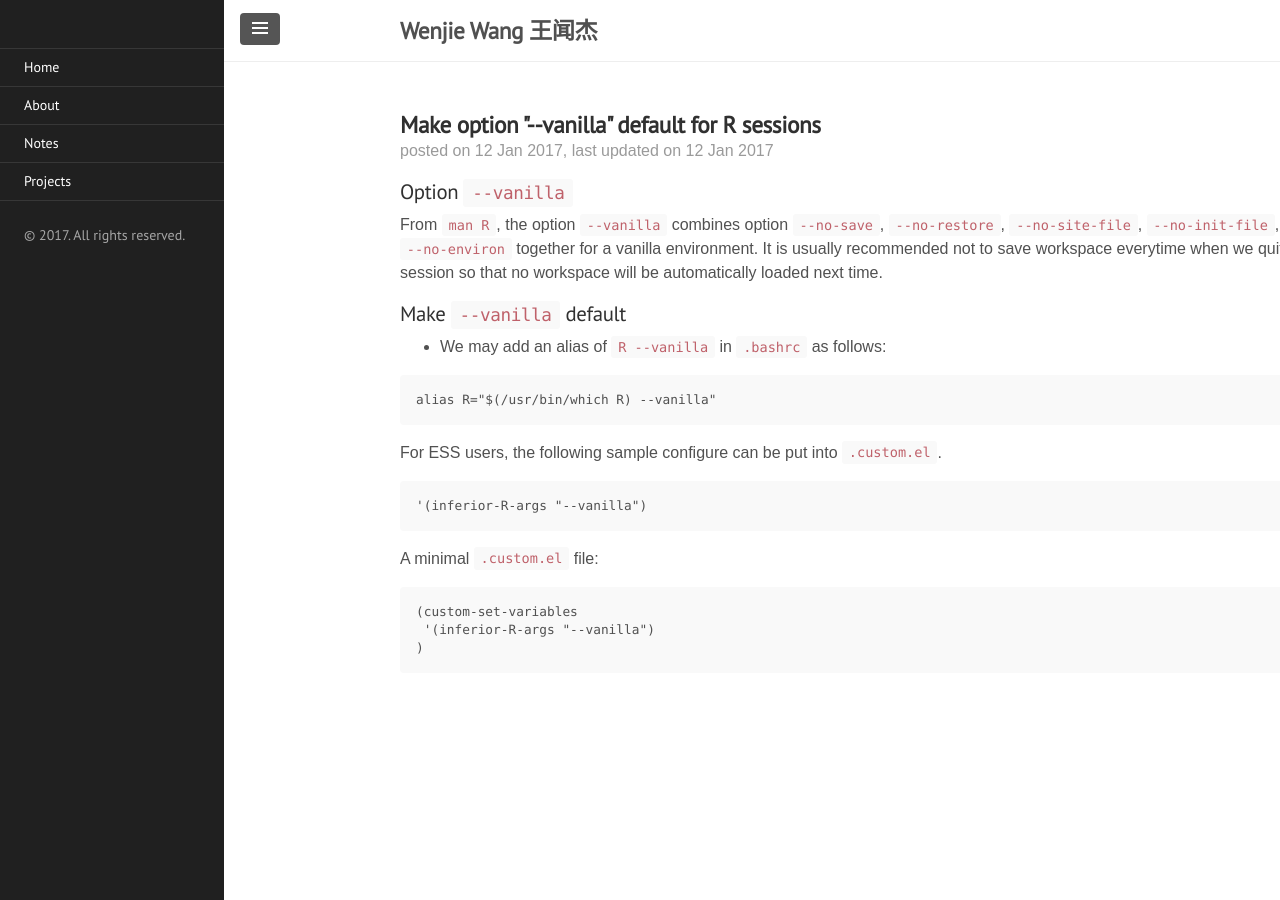
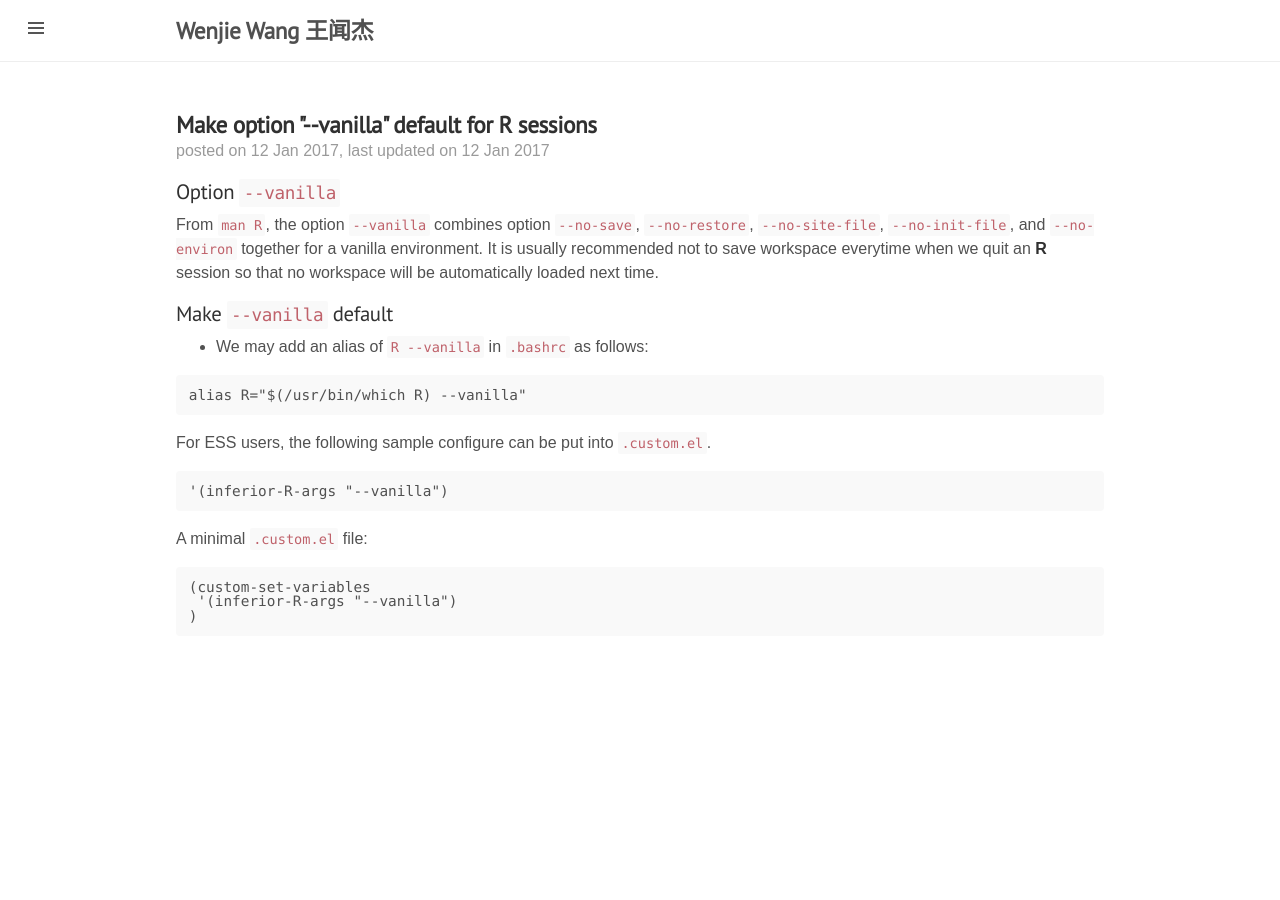
Before and after one commit to LiYanStat/wenjie2wang.github.io, a Jekyll site: the page built from _posts/labor-saving/2017-01-12-R_vanilla.md, in a window 1280 px wide. Built offline with Jekyll 4.4.1, drawn with Linux system fonts in a browser that asks for light colours.

Commit message:
tuning sidebar and code chunk style

```diff
--- a/_includes/sidebar.html
+++ b/_includes/sidebar.html
@@ -1,6 +1,6 @@
 <!-- Target for toggling the sidebar `.sidebar-checkbox` is for regular
      styles, `#sidebar-checkbox` for behavior. -->
-<input type="checkbox" class="sidebar-checkbox" id="sidebar-checkbox" checked>
+<input type="checkbox" class="sidebar-checkbox" id="sidebar-checkbox">
 
 <!-- Toggleable sidebar -->
 <div class="sidebar" id="sidebar">
--- a/public/css/poole.css
+++ b/public/css/poole.css
@@ -152,22 +152,23 @@ abbr[title] {
 /* Code */
 code,
 pre {
-    font-family: Menlo, Monaco, "Courier New", monospace;
+    /* font-family: Menlo, Monaco, "Courier New", monospace; */
+    font-family: Menlo, Monaco, "consolas", monospace;
 }
 code {
-    padding: .25em .5em;
+    padding: .25em .25em;
     font-size: 85%;
     color: #bf616a;
     background-color: #f9f9f9;
-    border-radius: 3px;
+    border-radius: 2px;
 }
 pre {
     display: block;
     margin-top: 0;
-    margin-bottom: 1rem;
-    padding: 1rem;
-    font-size: .8rem;
-    line-height: 1.4;
+    margin-bottom: 0.8rem;
+    padding: 0.8rem;
+    font-size: .9rem;
+    line-height: 1;
     white-space: pre;
     white-space: pre-wrap;
     word-break: break-all;
```
